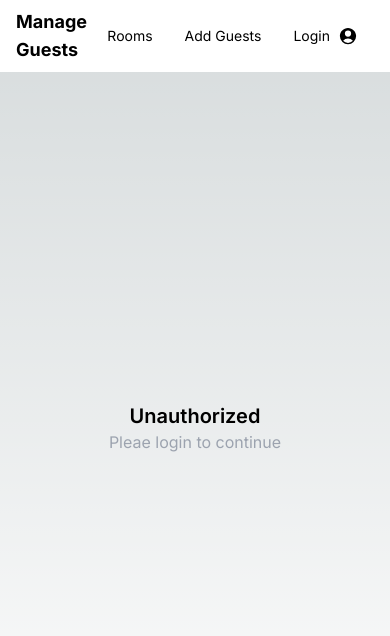
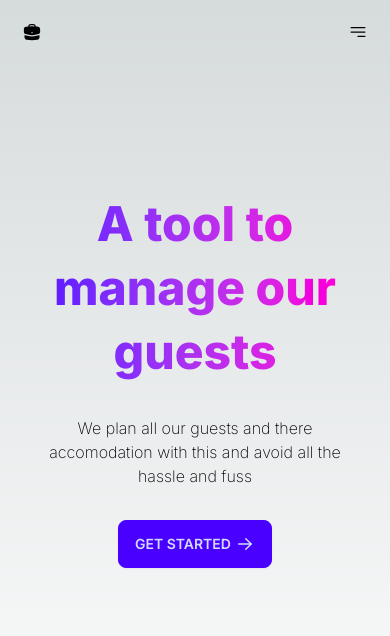
Before and after one commit to AKAspanion/komalankitengaged.in, a Next.js app: page / in a window 390 px wide. Shown: the top 636 px of the page. Built offline with nearby package versions, Linux system fonts and the light colour scheme.

Commit message:
Mobile responsiveness added

```diff
--- a/src/app/layout.tsx
+++ b/src/app/layout.tsx
@@ -2,6 +2,8 @@ import type { Metadata } from "next";
 import { Inter } from "next/font/google";
 import { Toaster } from "react-hot-toast";
 import UserBadge from "@/components/UserBadge";
+import { BriefcaseIcon } from "@heroicons/react/24/solid";
+import { Bars3BottomRightIcon } from "@heroicons/react/24/outline";
 
 import "./globals.css";
 
@@ -34,20 +36,47 @@ export default function RootLayout({
           }}
         />
         <main className="h-screen">
-          <div className="navbar bg-base-100">
-            <div className="flex-1 pl-2 text-lg font-bold">
-              <a href="/">Manage Guests</a>
+          <div className="navbar">
+            <div className="flex-1 flex">
+              <a href="/" tabIndex={0} className="btn btn-ghost btn-circle">
+                <BriefcaseIcon className="w-5 h-5" />
+              </a>
             </div>
-            <div className="flex-none">
+            <div className="flex-none hidden md:block">
               <ul className="menu menu-horizontal px-1">
+                <li>
+                  <a href="/home">Guests</a>
+                </li>
                 <li>
                   <a href="/rooms">Rooms</a>
                 </li>
                 <li>
-                  <a href="/guest-form">Add Guests</a>
+                  <a href="/guest-form">Add Guest</a>
                 </li>
                 <li className="mr-1">
                   <UserBadge />
+                </li>
+              </ul>
+            </div>
+            <div className="dropdown dropdown-end md:hidden">
+              <label tabIndex={0} className="btn btn-ghost btn-circle">
+                <Bars3BottomRightIcon className="w-5 h-5" />
+              </label>
+              <ul
+                tabIndex={0}
+                className="menu menu-sm dropdown-content mt-3 z-[1] p-2 shadow bg-base-100 rounded-box max-w-md"
+              >
+                <li className="mr-1">
+                  <UserBadge />
+                </li>
+                <li>
+                  <a href="/home">Guests</a>
+                </li>
+                <li>
+                  <a href="/rooms">Rooms</a>
+                </li>
+                <li>
+                  <a href="/guest-form">Add Guest</a>
                 </li>
               </ul>
             </div>
--- a/src/app/login/page.tsx
+++ b/src/app/login/page.tsx
@@ -27,7 +27,7 @@ function Login() {
 
       if (success) {
         toast.success("Logged in succesfully");
-        router.push("/");
+        router.push("/home");
       }
     } catch (error) {
       toast.error(getErrorMessage(error));
--- a/src/app/page.tsx
+++ b/src/app/page.tsx
@@ -1,72 +1,29 @@
 "use client";
 
-import Authorized from "@/components/Authorized";
-import ContentLoader from "@/components/ContentLoader";
-import Hydrated from "@/components/Hydrated";
-import useGuests from "@/hooks/useGuests";
-import { useGuestStore } from "@/store/guest";
-import { TrashIcon } from "@heroicons/react/24/solid";
+import { ArrowRightIcon } from "@heroicons/react/20/solid";
 
 function Home() {
-  const { guests, loading } = useGuests();
-  const removeGuest = useGuestStore((s) => s.removeGuest);
-  const removeGuestLoading = useGuestStore((s) => s.removeGuestLoading);
-
-  return loading ? (
-    <ContentLoader />
-  ) : guests?.length <= 0 ? (
-    <div className="w-full p-8 text-center">No data available</div>
-  ) : (
-    <div className="">
-      <div className="overflow-x-auto">
-        <table className="table table-zebra">
-          <thead>
-            <tr>
-              <th></th>
-              <th>Name</th>
-              <th>Phone No</th>
-              <th>Room</th>
-            </tr>
-          </thead>
-          <tbody>
-            {guests.map((guest, index) => {
-              return (
-                <tr key={guest._id} className="hover">
-                  <th>{index + 1}</th>
-                  <td>{guest.name}</td>
-                  <td>{guest.phoneNo}</td>
-                  <td>
-                    <a href={`/rooms/${guest.room || ""}`}>
-                      {guest?.roomData?.type} - {guest?.roomData?.name}
-                    </a>
-                  </td>
-                  <td>
-                    <div className="flex items-center justify-center w-8">
-                      {removeGuestLoading[guest._id] ? (
-                        <div className="loading loading-ring loading-sm"></div>
-                      ) : (
-                        <button onClick={() => removeGuest(guest._id)}>
-                          <TrashIcon className="h-4 w-4 text-error" />
-                        </button>
-                      )}
-                    </div>
-                  </td>
-                </tr>
-              );
-            })}
-          </tbody>
-        </table>
+  return (
+    <div className="container mx-auto h-full flex items-center justify-center">
+      <div className="mb-36 px-4 flex flex-col items-center gap-8 text-center">
+        <h1 className="max-w-xl font-extrabold leading-[64px] text-transparent text-5xl bg-clip-text bg-gradient-to-r from-primary to-secondary">
+          A tool to manage our guests
+        </h1>
+        <h2 className="px-4 font-extralight">
+          We plan all our guests and there accomodation with this and avoid all
+          the hassle and fuss
+        </h2>
+        <a href="/home">
+          <button className="btn btn-primary flex gap-1 w-fit">
+            <div>GET STARTED</div>
+            <ArrowRightIcon className="w-5 h-5" />
+          </button>
+        </a>
       </div>
     </div>
   );
 }
 
 export default function Page() {
-  return (
-    <Hydrated>
-      <Authorized>
-        <Home />
-      </Authorized>
-    </Hydrated>
-  );
+  return <Home />;
 }
--- a/src/app/rooms/[id]/page.tsx
+++ b/src/app/rooms/[id]/page.tsx
@@ -21,11 +21,18 @@ function RoomDetails() {
   ) : (
     <div>
       <div className="px-4">
-        <h2 className="pt-4 pb-2 text-md font-semibold">Room Details</h2>
+        <div className="pb-1">
+          <h1 className="font-medium text-xl pl-1 pb-1">Room Details</h1>
+        </div>
         <div className="max-w-md">
           <RoomCard room={roomData} />
         </div>
-        <h2 className="pt-4 pb-2 text-md font-semibold">Guests in room</h2>
+        <div className="pb-1 mt-4">
+          <h1 className="font-medium text-xl pl-1 pb-1">Guests</h1>
+          <div className="text-sm text-gray-400 pl-1 pb-4">
+            List of guests in this room
+          </div>
+        </div>
       </div>
       {roomData?.guests?.length <= 0 ? (
         <div className="w-full p-8 text-center">No data available</div>
@@ -36,6 +43,7 @@ function RoomDetails() {
               <th></th>
               <th>Name</th>
               <th>Phone No</th>
+              <th>Guest Side</th>
             </tr>
           </thead>
           <tbody>
@@ -43,8 +51,9 @@ function RoomDetails() {
               return (
                 <tr key={guest._id} className="hover">
                   <th>{index + 1}</th>
-                  <td>{guest.name}</td>
-                  <td>{guest.phoneNo}</td>
+                  <td>{guest.name || "-"}</td>
+                  <td>{guest.phoneNo || "-"}</td>
+                  <td>{guest.side || "-"}</td>
                 </tr>
               );
             })}
--- a/src/app/rooms/page.tsx
+++ b/src/app/rooms/page.tsx
@@ -18,8 +18,13 @@ function Rooms() {
   ) : rooms?.length <= 0 ? (
     <div className="w-full p-8 text-center">No data available</div>
   ) : (
-    <div className="px-4 flex flex-col gap-4">
-      <h2 className="pt-4 text-md font-semibold">Rooms</h2>
+    <div className="px-4 pb-4 flex flex-col gap-4">
+      <div>
+        <h1 className="font-medium text-xl pl-1 pb-1">Rooms</h1>
+        <div className="text-sm text-gray-400 pl-1">
+          List of available rooms
+        </div>
+      </div>
       {hotelRooms?.length > 0 ? (
         <React.Fragment>
           <div className="grid grid-cols-2 sm:grid-cols-4 md:grid-cols-6  gap-4">
--- a/src/components/Authorized.tsx
+++ b/src/components/Authorized.tsx
@@ -14,10 +14,14 @@ const HyderatedAuthorized: FC<AuthorizedProps> = ({ children }) => {
 
   return (
     <div className="w-full h-full text-center flex justify-center items-center">
-      <div>
+      <div className="flex flex-col items-center gap-1">
         <h2 className="text-xl font-semibold">Unauthorized</h2>
         <div className="text-gray-400">Pleae login to continue</div>
-        <div className="pb-16"></div>
+        <a href="/login">
+          <button className="btn mt-4 flex gap-1 w-fit">
+            <div>Login</div>
+          </button>
+        </a>
       </div>
     </div>
   );
--- a/src/components/ContentLoader.tsx
+++ b/src/components/ContentLoader.tsx
@@ -4,7 +4,7 @@ interface ContentLoaderProps {}
 
 const ContentLoader: FC<ContentLoaderProps> = ({}) => {
   return (
-    <div className="w-full h-full flex items-center justify-center min-h-[420px]">
+    <div className="w-full h-full flex items-center justify-center">
       <div className="loading loading-ring loading-lg"></div>
     </div>
   );
--- a/src/schema/guest.ts
+++ b/src/schema/guest.ts
@@ -1,14 +1,17 @@
 import { z } from "zod";
 import { Room } from "./room";
 
+const GuestSideSchema = z.enum(["Komal", "Ankit"]);
+
 export const GuestSchema = z.object({
   name: z.coerce.string().min(5),
-  peopleCount: z.optional(z.number()),
   phoneNo: z.optional(z.number()),
   room: z.optional(z.string()),
+  side: GuestSideSchema,
 });
 
 declare type GuestDocument = { _id: string; createdAt: string };
+export declare type GuestSide = z.infer<typeof GuestSideSchema>;
 export declare type GuestBody = z.infer<typeof GuestSchema>;
 export declare type Guest = GuestBody & GuestDocument;
 export declare type CompleteGuest = Guest & { roomData: Room };
```
Also changed, not shown: src/app/guest-form/page.tsx (+22 -15 lines), src/app/home/page.tsx (added, +83 -0 lines).
